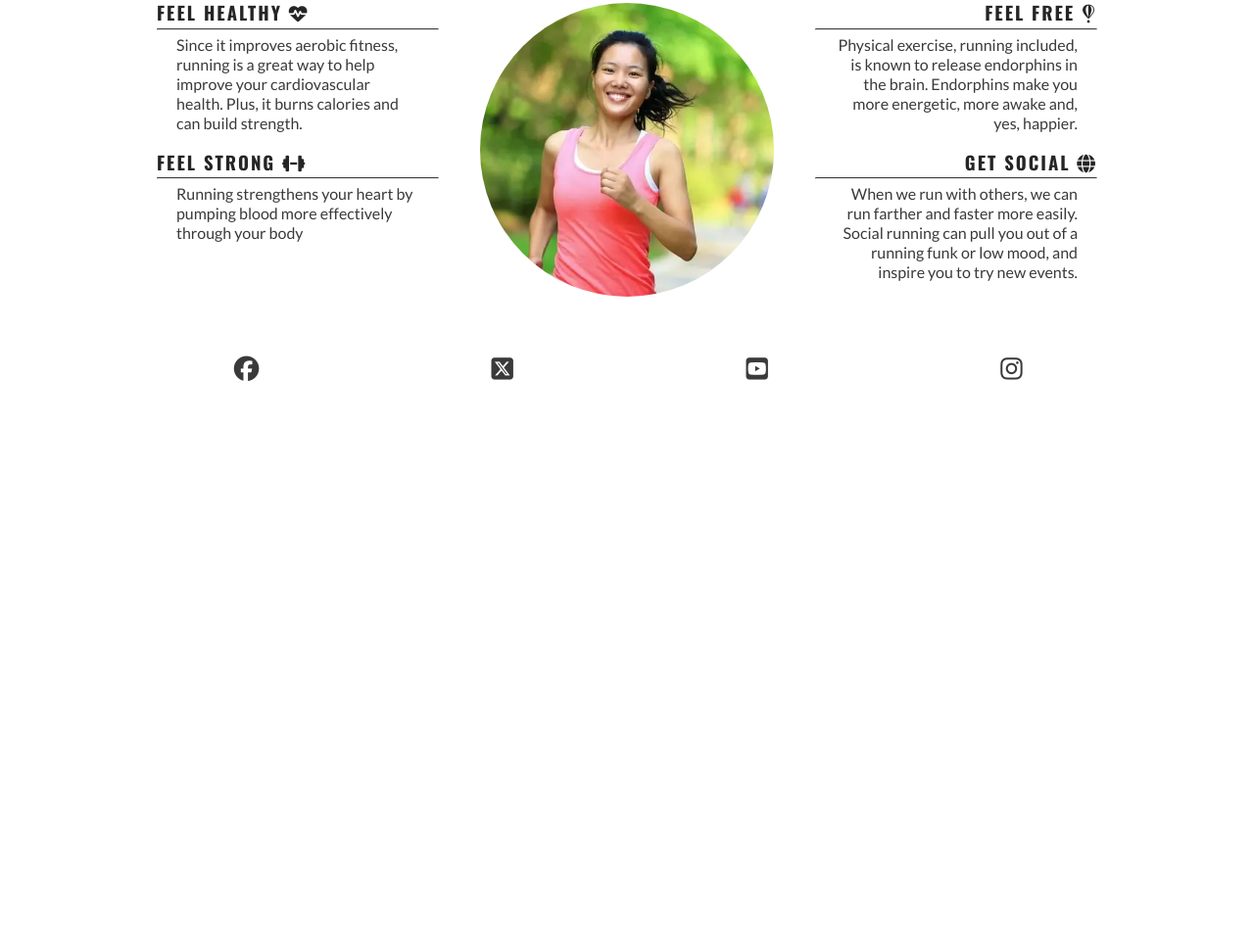
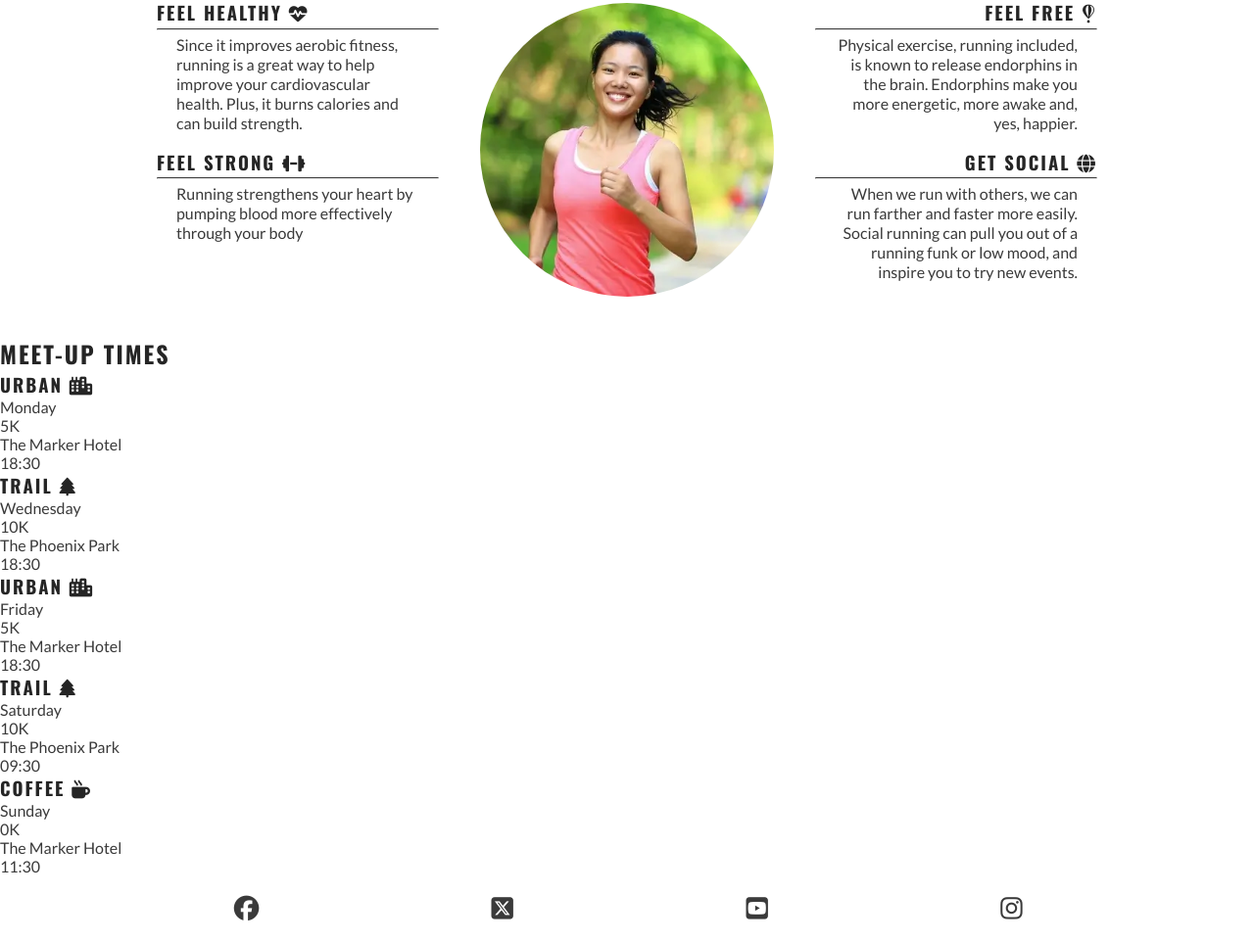
Before and after one commit to Gary-Burke/love-running, a plain HTML site: page index.html in a window 1280 px wide. Shown: the part 782-1744 px from the top of the page at 98% size. Before the commit the page ends 1193 px from the top, so only its background shows below. Drawn offline with nearby package versions, Linux system fonts and the light colour scheme.

Commit message:
Add meetup section

```diff
--- a/index.html
+++ b/index.html
@@ -114,9 +114,49 @@
           <div id="benefits-image">
             <div id="circle-cover-bg"></div>
           </div>
+        </div>
+      </section>
 
+      <!-- Meetup times section -->
+      <section id="meetups">
+        <h2>Meet-up Times</h2>
+        <div id="times">
+          <div>
+            <h3>urban <i class="fa-solid fa-city"></i></h3>
+            <p>Monday</p>
+            <p>5K</p>
+            <p>The Marker Hotel</p>
+            <p>18:30</p>
+          </div>
+          <div>
+            <h3>trail <i class="fa-solid fa-tree"></i></h3>
+            <p>Wednesday</p>
+            <p>10K</p>
+            <p>The Phoenix Park</p>
+            <p>18:30</p>
+          </div>
+          <div>
+            <h3>urban <i class="fa-solid fa-city"></i></h3>
+            <p>Friday</p>
+            <p>5K</p>
+            <p>The Marker Hotel</p>
+            <p>18:30</p>
+          </div>
+          <div>
+            <h3>trail <i class="fa-solid fa-tree"></i></h3>
+            <p>Saturday</p>
+            <p>10K</p>
+            <p>The Phoenix Park</p>
+            <p>09:30</p>
+          </div>
+          <div>
+            <h3>coffee <i class="fa-solid fa-mug-hot"></i></h3>
+            <p>Sunday</p>
+            <p>0K</p>
+            <p>The Marker Hotel</p>
+            <p>11:30</p>
+          </div>
         </div>
-
       </section>
     </main>
 
```
